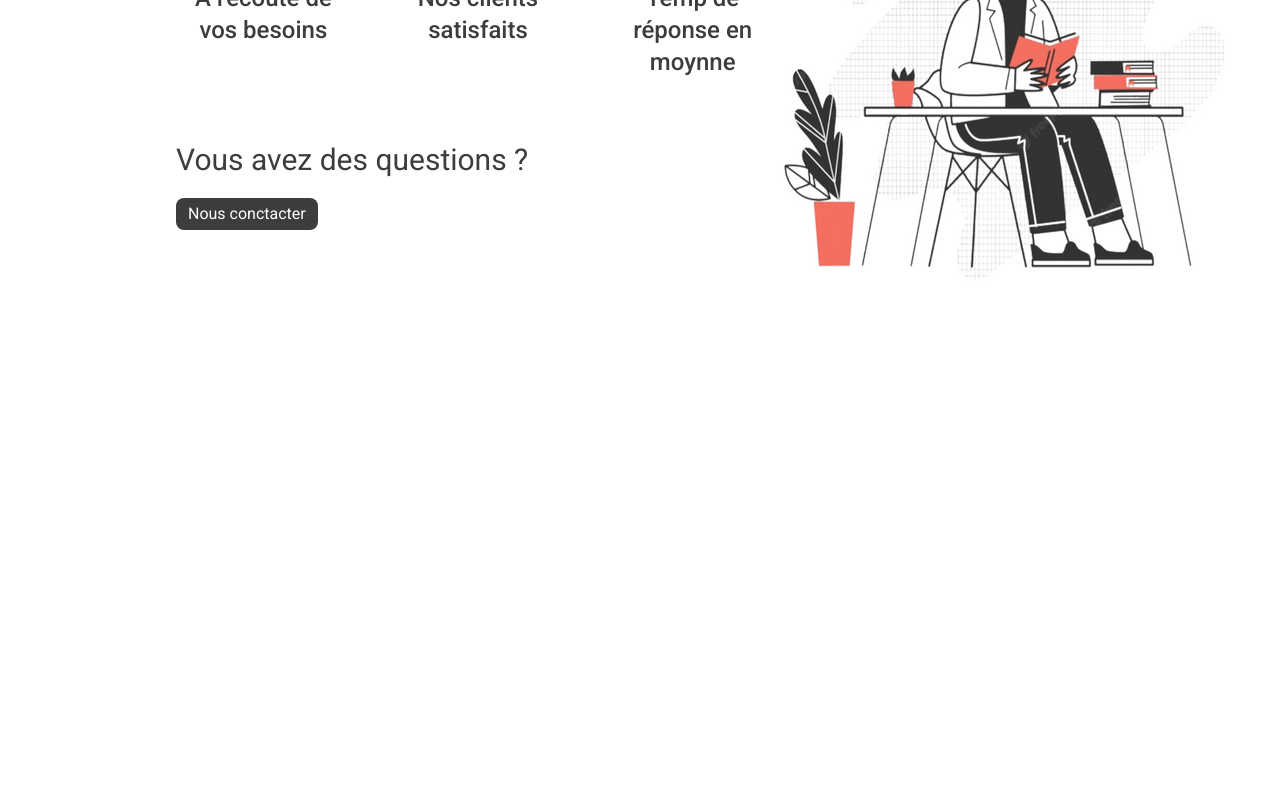
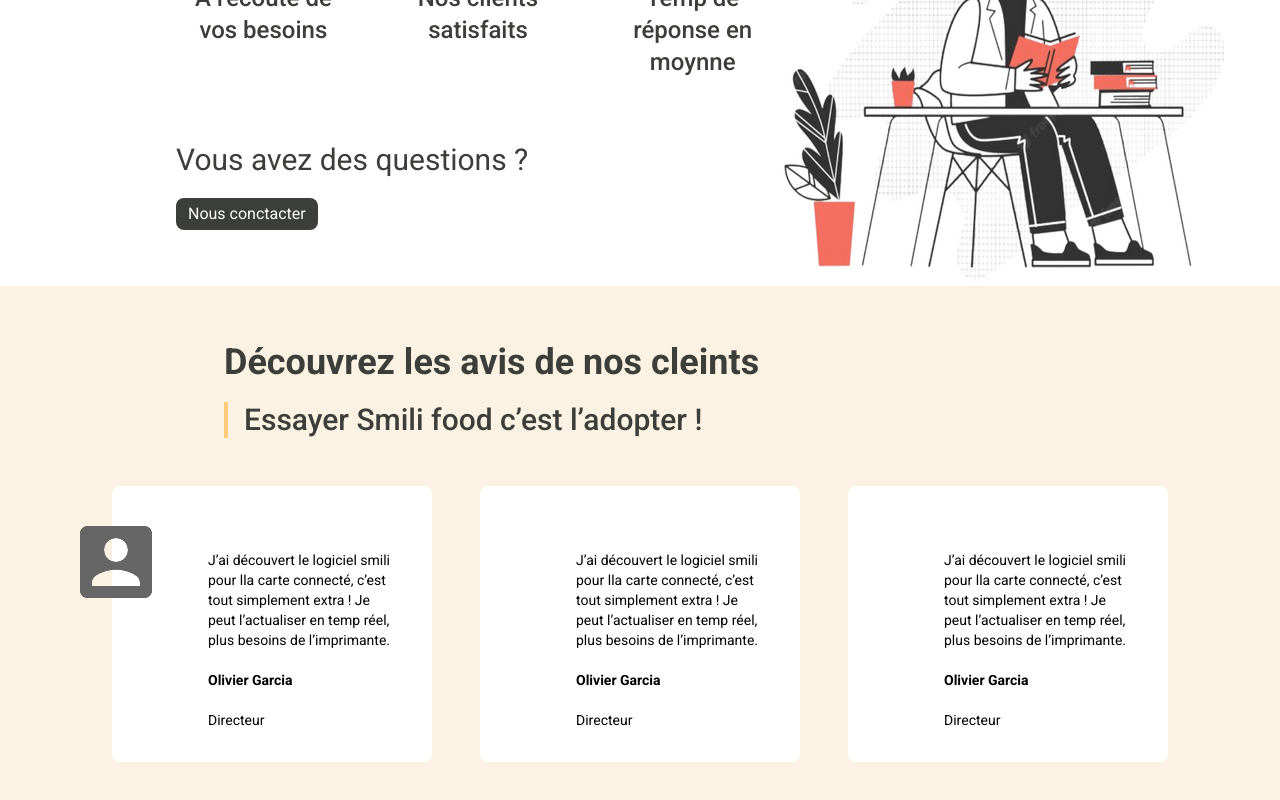
Before and after one commit to rakibul-wdp/smili-food, a React (Vite) app: page / in a window 1280 px wide. Shown: the part 2413-3213 px from the top of the page. Before the commit the page ends 2699 px from the top, so only its background shows below. Built offline with nearby package versions, Linux system fonts and the light colour scheme.

Commit message:
create testimonial section

```diff
--- /dev/null
+++ b/src/components/home/Testimonial.tsx
@@ -0,0 +1,50 @@
+import ClientAvatar from "../../assets/clientAvatar.svg";
+
+const testimonials = [
+  {
+    id: 1,
+    avatar: ClientAvatar,
+    review: "J’ai découvert le logiciel smili pour lla carte connecté, c’est tout simplement extra ! Je peut l’actualiser en temp réel, plus besoins de l’imprimante.",
+    name: "Olivier Garcia",
+    title: "Directeur "
+  },
+  {
+    id: 2,
+    avatar: ClientAvatar,
+    review: "J’ai découvert le logiciel smili pour lla carte connecté, c’est tout simplement extra ! Je peut l’actualiser en temp réel, plus besoins de l’imprimante.",
+    name: "Olivier Garcia",
+    title: "Directeur "
+  },
+  {
+    id: 3,
+    avatar: ClientAvatar,
+    review: "J’ai découvert le logiciel smili pour lla carte connecté, c’est tout simplement extra ! Je peut l’actualiser en temp réel, plus besoins de l’imprimante.",
+    name: "Olivier Garcia",
+    title: "Directeur "
+  }
+]
+
+const Testimonial = () => {
+  return (
+    <div className="bg-[#FCF2E3] pt-14 pb-28">
+      <div className="ml-56 mb-12">
+      <h2 className="text-4xl text-black font-semibold">Découvrez les avis de nos cleints</h2>
+      <h3 className="text-3xl text-black font-medium mt-5 border-l-4 border-[#FFCA7A] pl-4">Essayer Smili food c’est l’adopter !</h3>
+      </div>
+      <div className="grid grid-cols-3 gap-12 px-28 relative">
+        {
+          testimonials.map((testimonial) => (
+            <div key={testimonial.id} className="bg-white pt-16 pb-8 pl-24 pr-10 text-sm rounded-lg">
+              <img className={`absolute top-10 left-20`} src={testimonial.avatar} alt="client avatar" />
+              <p>{testimonial.review}</p>
+              <p className="font-semibold my-5">{testimonial.name}</p>
+              <p>{testimonial.title}</p>
+            </div>
+          ))
+        }
+      </div>
+    </div>
+  )
+}
+
+export default Testimonial;
--- a/src/pages/Home.tsx
+++ b/src/pages/Home.tsx
@@ -2,6 +2,7 @@
 import Hero from '../components/home/Hero';
 import Services from '../components/home/Services';
 import Support from '../components/home/Support';
+import Testimonial from '../components/home/Testimonial';
 import Versatile from '../components/home/Versatile';
 
 const Home = () => {
@@ -12,6 +13,7 @@
       <Services />
       <Versatile />
       <Support />
+      <Testimonial />
     </div>
   )
 }
```
Also changed, not shown: src/assets/clientAvatar.svg (added).
